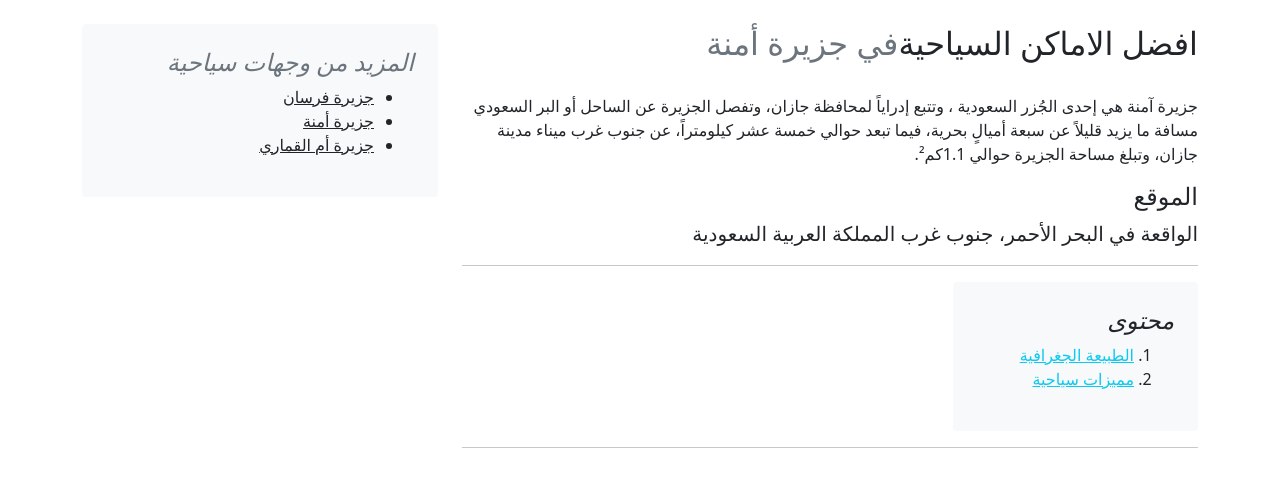
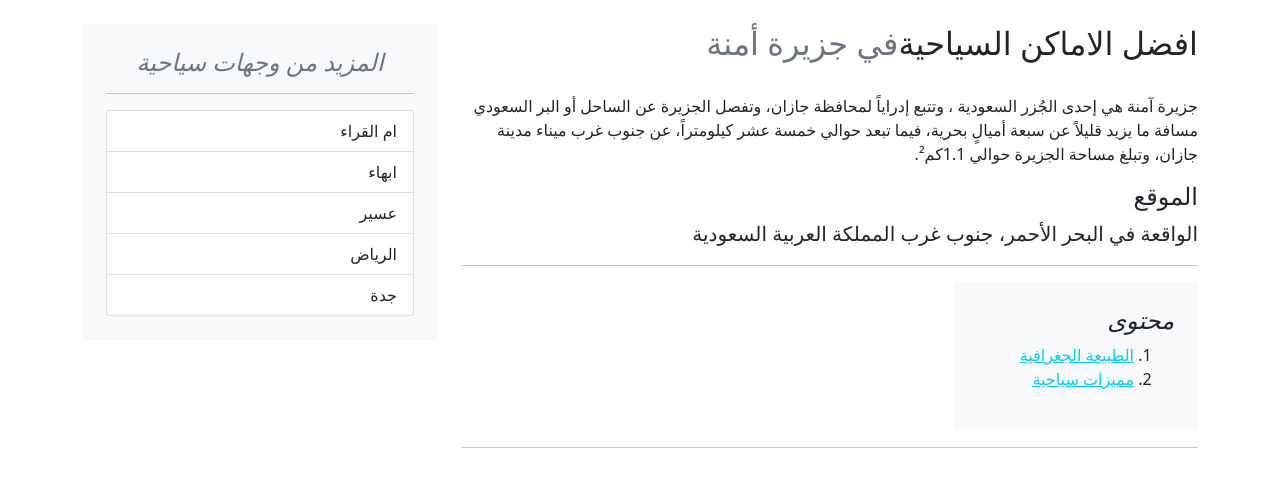
Before and after one commit to FMAAZ/naseem_sa, a PHP site: page /naseem_sa_1/Amna.php in a window 1280 px wide. Shown: the part 181-665 px from the top of the page. Run offline with PHP 8.4, Linux system fonts and the light colour scheme.

Commit message:
button_riadh_amna

```diff
--- a/Amna.php
+++ b/Amna.php
@@ -83,12 +83,19 @@
     <div class="col-md-4">
       <div class="position-sticky" style="top: 2rem;">
         <div class="p-4 mb-3 bg-light rounded">
-        <h4 class="fst-italic"><span class="text-muted">المزيد من وجهات سياحية</span></h4>
-          <ul>
-          <li><a href="Farasan_Islands.php" class="link-dark">جزيرة فرسان</a></li>
-            <li><a href="Amna.php"class="link-dark">جزيرة أمنة</a></li>
-            <li><a href="umqamari.php"class="link-dark">جزيرة أم القماري </a></li>
-          </ul>
+        <h4 class="fst-italic text-center"><span class="text-muted">المزيد من وجهات سياحية</span></h4>
+        <hr>
+        <!-- button -->
+        <div class="list-group">
+  <button type="button" class="list-group-item list-group-item-action" aria-current="true">
+    ام القراء
+  </button>
+  <button type="button" class="list-group-item list-group-item-action">ابهاء</button>
+  <button type="button" class="list-group-item list-group-item-action">عسير </button>
+  <button type="button" class="list-group-item list-group-item-action">الرياض</button>
+  <button type="button" class="list-group-item list-group-item-action">جدة</button>
+</div>
+<!-- button// -->
         </div>
       </div>
     </div>
```
Also changed, not shown: Riyadh.php (+29 -7 lines).
